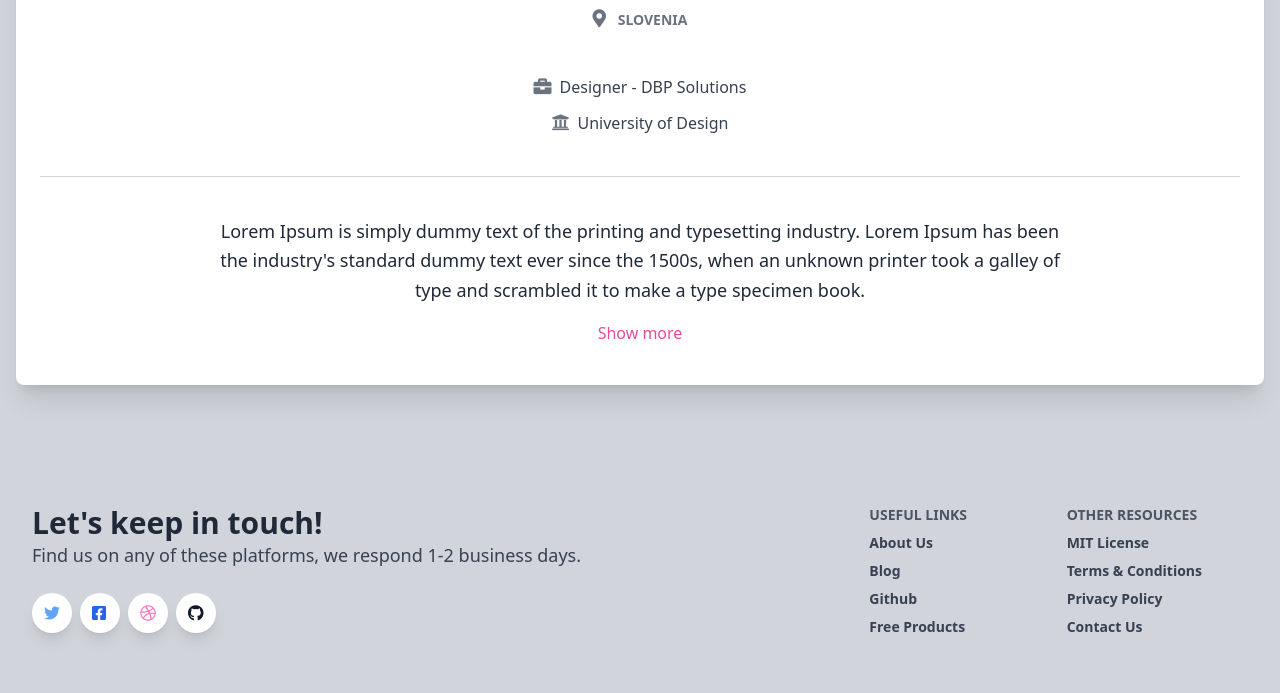
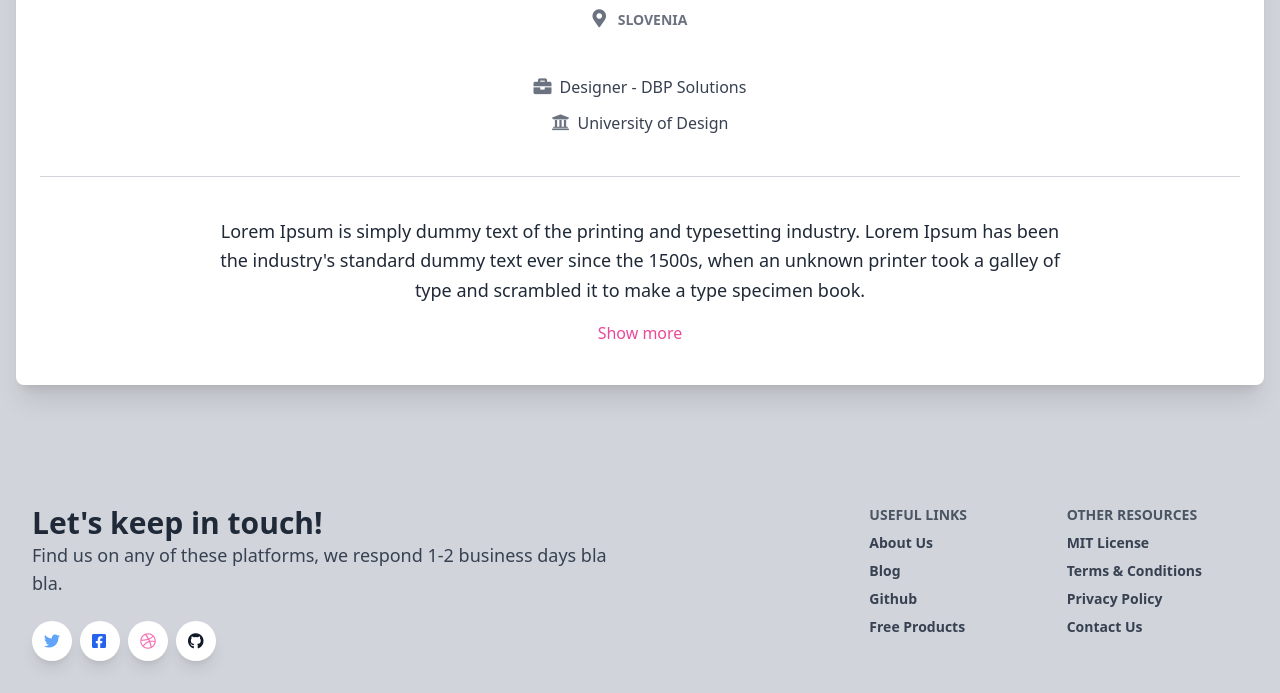
Before and after one commit to Quito66/git-challenge-part3, a plain HTML site: page index.html in a window 1280 px wide. Shown: the part 522-1215 px from the top of the page. Drawn offline with nearby package versions, Linux system fonts and the light colour scheme.

Commit message:
second commit

```diff
--- a/index.html
+++ b/index.html
@@ -222,7 +222,7 @@
           <div class="w-full lg:w-6/12 px-4">
             <h4 class="text-3xl font-semibold">Let's keep in touch!</h4>
             <h5 class="text-lg mt-0 mb-2 text-gray-700">
-              Find us on any of these platforms, we respond 1-2 business days.
+              Find us on any of these platforms, we respond 1-2 business days bla bla.
             </h5>
             <div class="mt-6">
               <button
```
